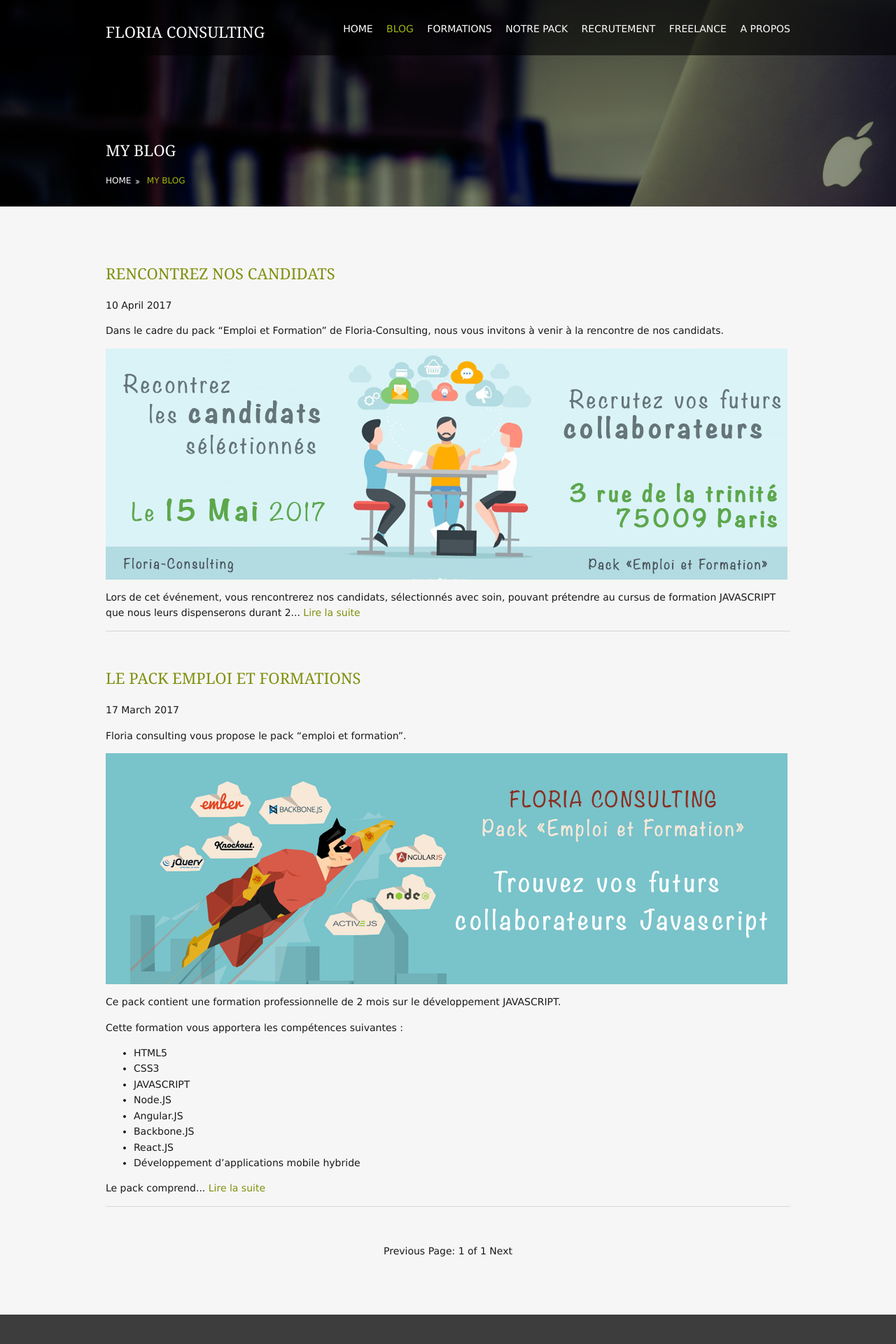
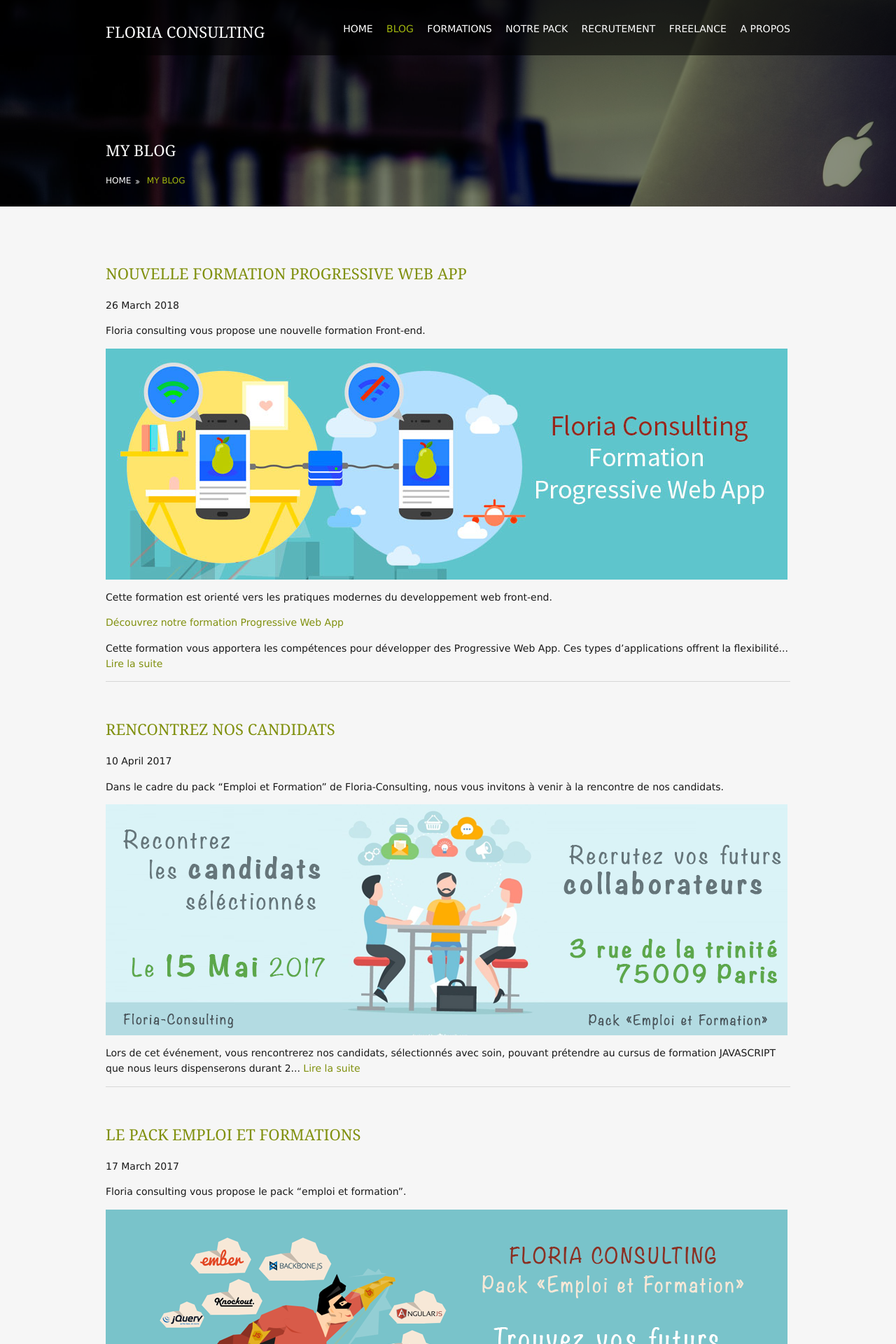
Before and after one commit to ssavajols/floria-consulting, a Jekyll site: the page built from blog/index.html, in a window 1280 px wide. Shown: the top 1920 px of the page at 70% size. Built offline with Jekyll 4.4.1, drawn with Linux system fonts in a browser that asks for light colours; the list of posts is cut into pages by our own code.

Commit message:
Ajout formation progressive web app

```diff
--- /dev/null
+++ b/_posts/2018-03-26-formation-progressive-web-app.md
@@ -0,0 +1,24 @@
+---
+layout: post
+title:  "Nouvelle formation Progressive Web App"
+date:   2018-03-26 14:24:01 +0100
+categories: recrutement formation
+og_image: assets/docs/preview-formation-progressive-web-app.jpg
+---
+
+Floria consulting vous propose une nouvelle formation Front-end.
+
+[![image]({{page.og_image}})](/formations/progressive-web-app)
+
+Cette formation est orienté vers les pratiques modernes du developpement web front-end.
+
+[Découvrez notre formation Progressive Web App](/formations/progressive-web-app)
+
+Cette formation vous apportera les compétences pour développer des Progressive Web App. Ces types d'applications offrent la flexibilité du web dans un look and feel application mobile native.
+
+Vous apprendrez à gérer les notifications, le offline et toutes les méthodes permettant de développer des applications web modernes.
+
+{% include prochaines-sessions.html %}
+
+## Liens
+- [Demander une convention de formation](mailto:contact@floria-consulting.com)
--- a/assets/layout/styles/layout.css
+++ b/assets/layout/styles/layout.css
@@ -57,7 +57,7 @@
 .services li article p{}
 
 .excerpts{}
-.excerpts article{border:1px solid;}
+.excerpts article{border:1px solid; max-width: 29.5%;}
 .excerpts article figure{display:block; position:relative;}
 .excerpts article figure img{}
 .excerpts article figure figcaption{position:absolute; top:10px; left:10px; width:50px;}
```
Also changed, not shown: assets/docs/preview-formation-progressive-web-app.jpg (added).
